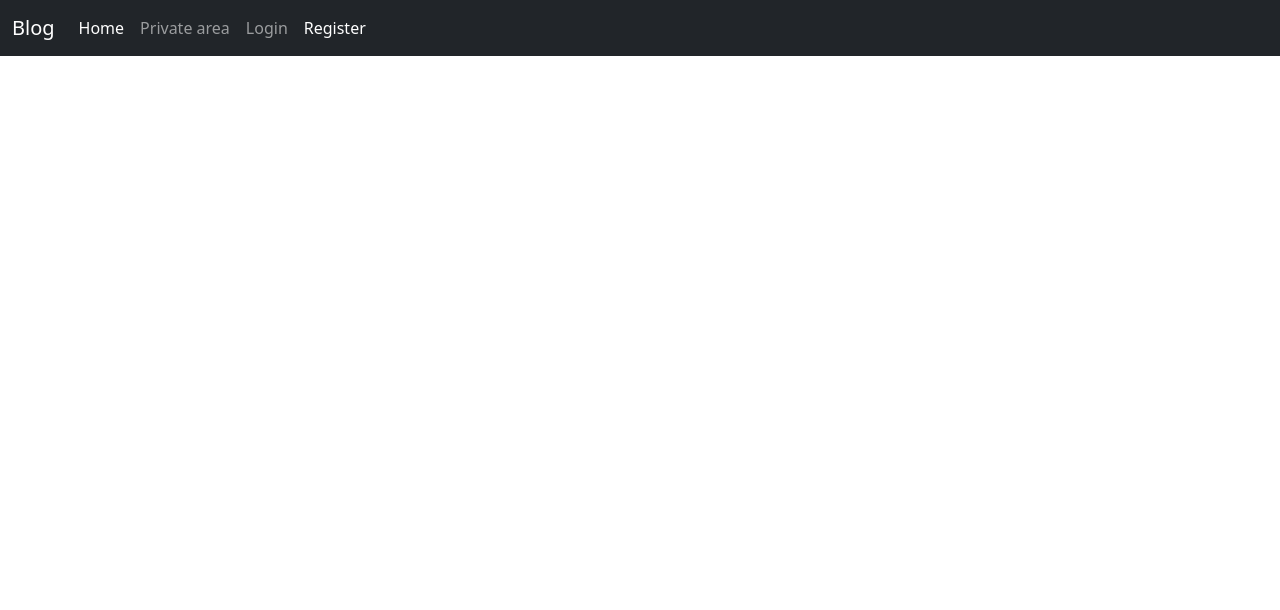
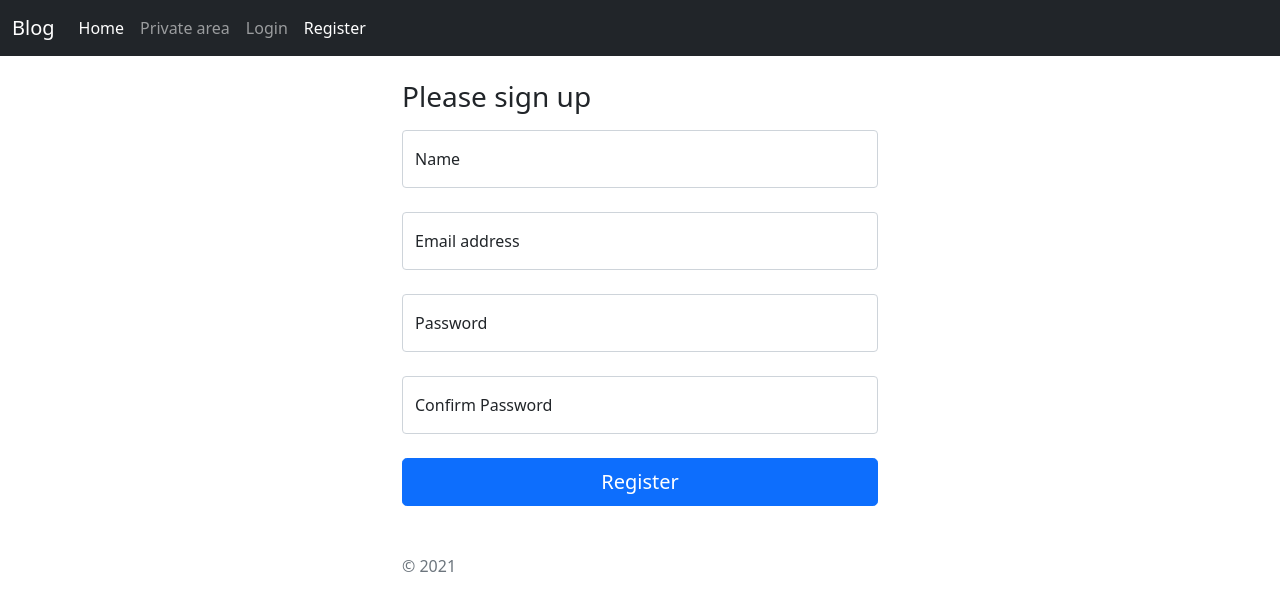
Before and after one commit to vasrot/squared1, an Angular app in the folder frontend/: page /register in a window 1280 px wide. Shown: the top 610 px of the page. Built offline with nearby package versions, Linux system fonts and the light colour scheme.

Commit message:
Register form working

```diff
--- a/frontend/src/app/components/login/login.component.html
+++ b/frontend/src/app/components/login/login.component.html
@@ -12,7 +12,11 @@
         <label for="floatingPassword">Password</label>
       </div>
       <br>
-      <button class="w-100 btn btn-lg btn-primary" type="submit">Sign in</button>
+      <button *ngIf="!dataLoading" class="w-100 btn btn-lg btn-primary" type="submit">Sign in</button>
+      <button *ngIf="dataLoading" class="w-100 btn btn-lg btn-primary" type="button" disabled>
+        <span class="spinner-border spinner-border-sm" role="status" aria-hidden="true"></span>
+        <span class="visually-hidden">Loading...</span>
+      </button>
       <div *ngIf="server_response !== ''" class="alert alert-danger" role="alert">
         {{ server_response }}
       </div>
--- a/frontend/src/app/components/login/login.component.ts
+++ b/frontend/src/app/components/login/login.component.ts
@@ -39,7 +39,7 @@ export class LoginComponent implements OnInit {
         localStorage.setItem('token', response.token);
         localStorage.setItem('user_id', response.user.id);
         this.dataLoading = false;
-        this.router.navigate(['/']);
+        this.router.navigate(['private']);
       },
       error => {
         console.log(error);
--- a/frontend/src/app/components/navbar/navbar.component.html
+++ b/frontend/src/app/components/navbar/navbar.component.html
@@ -19,7 +19,7 @@
           <a class="nav-link" [routerLink]="['/register']" [routerLinkActive]="'active'">Register</a>
         </li>
         <li *ngIf="is_auth" class="nav-item">
-          <a class="nav-link" (click)="logout()">Log out</a>
+          <a class="nav-link pointer" (click)="logout()">Log out</a>
         </li>
       </ul>
     </div>
--- a/frontend/src/app/components/navbar/navbar.component.scss
+++ b/frontend/src/app/components/navbar/navbar.component.scss
@@ -0,0 +1,3 @@
+.pointer {
+  cursor: pointer;
+}
--- a/frontend/src/app/components/register/register.component.html
+++ b/frontend/src/app/components/register/register.component.html
@@ -1 +1,36 @@
-<p>register works!</p>
+<div class="container">
+  <main class="form-signin">
+    <form [formGroup]="registerForm" (ngSubmit)="register()">
+      <h1 class="h3 mb-3 fw-normal">Please sign up</h1>
+      <div class="form-floating">
+        <input type="text" class="form-control" id="floatingName" formControlName="name" placeholder="Name">
+        <label for="floatingInput">Name</label>
+      </div>
+      <br>
+      <div class="form-floating">
+        <input type="email" class="form-control" id="floatingInput" formControlName="email" placeholder="name@example.com">
+        <label for="floatingInput">Email address</label>
+      </div>
+      <br>
+      <div class="form-floating">
+        <input type="password" class="form-control" id="floatingPassword" formControlName="password" placeholder="Password">
+        <label for="floatingPassword">Password</label>
+      </div>
+      <br>
+      <div class="form-floating">
+        <input type="password" class="form-control" id="floatingPasswordConfirmation" formControlName="password_confirmation" placeholder="Confirm Password">
+        <label for="floatingPassword">Confirm Password</label>
+      </div>
+      <br>
+      <button *ngIf="!dataLoading" class="w-100 btn btn-lg btn-primary" type="submit">Register</button>
+      <button *ngIf="dataLoading" class="w-100 btn btn-lg btn-primary" type="button" disabled>
+        <span class="spinner-border spinner-border-sm" role="status" aria-hidden="true"></span>
+        <span class="visually-hidden">Loading...</span>
+      </button>
+      <div *ngIf="server_response !== ''" class="alert alert-danger" role="alert">
+        {{ server_response }}
+      </div>
+      <p class="mt-5 mb-3 text-muted">&copy; 2021</p>
+    </form>
+  </main>
+</div>
--- a/frontend/src/app/components/register/register.component.scss
+++ b/frontend/src/app/components/register/register.component.scss
@@ -0,0 +1,10 @@
+.container {
+  max-width: 500px;
+  margin: 5em auto;
+}
+
+@media (min-width: 768px) {
+  .bd-placeholder-img-lg {
+    font-size: 3.5rem;
+  }
+}
--- a/frontend/src/app/components/register/register.component.ts
+++ b/frontend/src/app/components/register/register.component.ts
@@ -1,4 +1,7 @@
 import { Component, OnInit } from '@angular/core';
+import { FormGroup, FormBuilder, Validators } from '@angular/forms';
+import { Router } from '@angular/router';
+import { AuthService } from 'src/app/services/auth.service';
 
 @Component({
   selector: 'app-register',
@@ -7,9 +10,45 @@ import { Component, OnInit } from '@angular/core';
 })
 export class RegisterComponent implements OnInit {
 
-  constructor() { }
+  registerForm: FormGroup;
+  dataLoading: boolean = false;
+  server_response: string = '';
+
+  constructor(
+    private fb: FormBuilder,
+    private authService: AuthService,
+    private router: Router,
+  ) {
+    this.registerForm = this.fb.group({
+      name: [ '', [Validators.required, ]],
+      email: [ '', [Validators.required, Validators.minLength(3), Validators.email]],
+      password: [ '', [Validators.required, Validators.minLength(6)]],
+      password_confirmation: [ '', [Validators.required, Validators.minLength(6)]],
+    });
+    this.server_response = '';
+  }
 
   ngOnInit(): void {
+    this.server_response = '';
+  }
+
+  register() {
+    if (this.registerForm.invalid) { return }
+    this.dataLoading = true;
+    this.authService.register(this.registerForm.value).subscribe(
+      (response:any) => {
+        console.log(response);
+        localStorage.setItem('token', response.token);
+        localStorage.setItem('user_id', response.user.id);
+        this.dataLoading = false;
+        this.router.navigate(['private']);
+      },
+      error => {
+        console.log(error);
+        this.dataLoading = false;
+        this.server_response = error.error;
+      }
+    );
   }
 
 }
```
